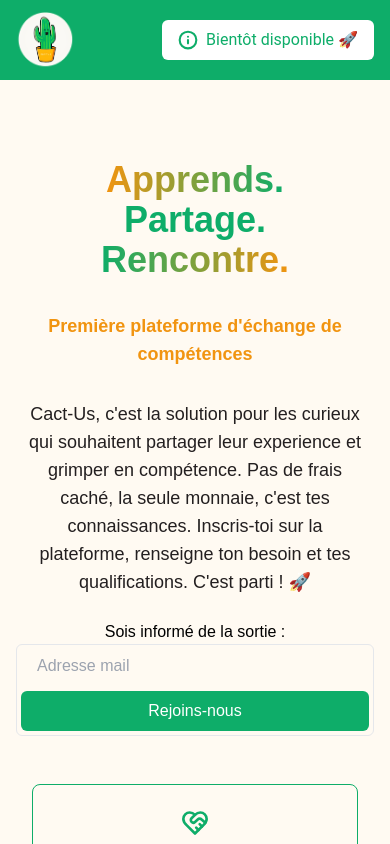
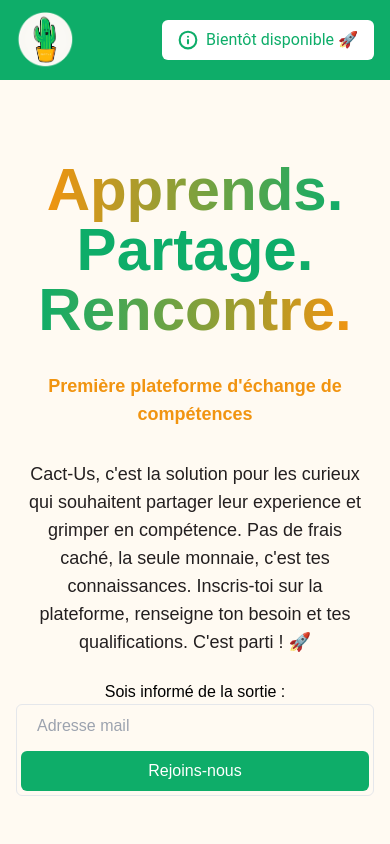
Before and after one commit to AlexandrePDA/cactus, a Next.js app: page / in a window 390 px wide. Shown: the top 844 px of the page. Built offline with nearby package versions, Linux system fonts and the light colour scheme.

Commit message:
test hero police h1

```diff
--- a/src/Components/Home/Hero.tsx
+++ b/src/Components/Home/Hero.tsx
@@ -9,7 +9,7 @@
     <section className="bg-beige mx-auto max-w-screen-xl  font-quicksand ">
       <div className="  px-4 py-16 lg:flex lg:h-screen lg:items-center">
         <div className="mx-auto text-center">
-          <h1 className="     p-4   font-extrabold text-4xl sm:text-6xl">
+          <h1 className="     p-4   font-extrabold text-6xl">
             <span className="bg-gradient-to-r from-desertred to-green bg-clip-text text-transparent">
               Apprends.
               <br />
```
